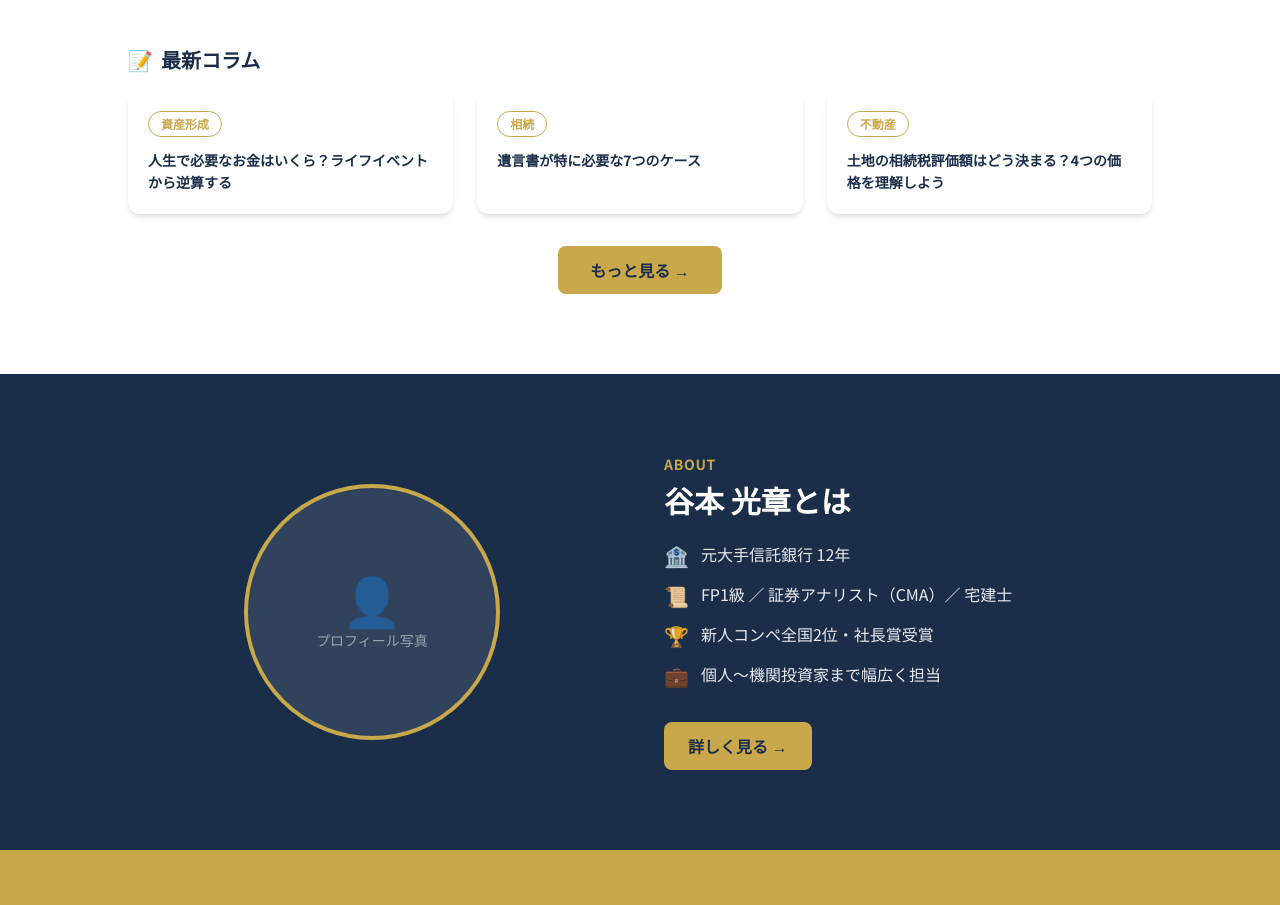
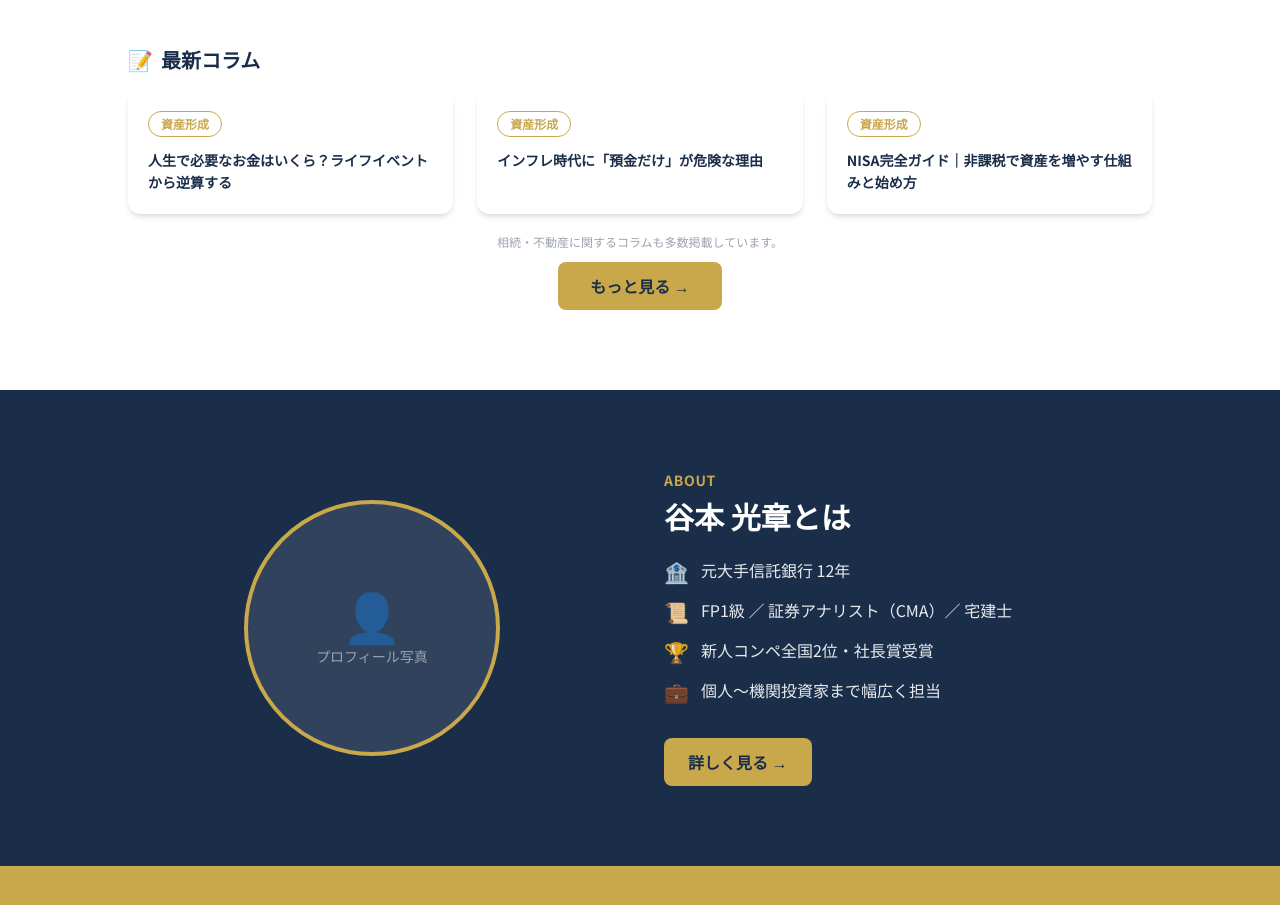
Before and after one commit to tanima3232-eng/bulltalk, a Next.js app: page /bulltalk in a window 1280 px wide. Shown: the part 1744-2649 px from the top of the page. Built offline with nearby package versions, Linux system fonts and the light colour scheme.

Commit message:
コラムカード3枚を資産形成に統一・相続不動産の案内テキスト追加

```diff
--- a/app/bulltalk/page.tsx
+++ b/app/bulltalk/page.tsx
@@ -116,8 +116,8 @@ export default function BulltalkPage() {
               <div className="grid grid-cols-1 md:grid-cols-3 gap-6">
                 {[
                   { cat: "資産形成", title: "人生で必要なお金はいくら？ライフイベントから逆算する", slug: "asset-01-life-money" },
-                  { cat: "相続", title: "遺言書が特に必要な7つのケース", slug: "souzoku-04-yuigon-hitsuyou" },
-                  { cat: "不動産", title: "土地の相続税評価額はどう決まる？4つの価格を理解しよう", slug: "fudosan-01-souzoku-hyoka" },
+                  { cat: "資産形成", title: "インフレ時代に「預金だけ」が危険な理由", slug: "asset-07-inflation" },
+                  { cat: "資産形成", title: "NISA完全ガイド｜非課税で資産を増やす仕組みと始め方", slug: "asset-02-nisa-guide" },
                 ].map((article) => (
                   <Link key={article.slug} href={`/column/${article.slug}`} className="card p-5 group">
                     <span className="inline-block text-xs font-bold text-gold border border-gold rounded-full px-3 py-1 mb-3">
@@ -129,7 +129,10 @@ export default function BulltalkPage() {
                   </Link>
                 ))}
               </div>
-              <div className="text-center mt-8">
+              <p className="text-center text-xs text-gray-400 mt-5">
+                相続・不動産に関するコラムも多数掲載しています。
+              </p>
+              <div className="text-center mt-3">
                 <Link href="/column" className="btn-primary px-8 py-3">
                   もっと見る →
                 </Link>
```
